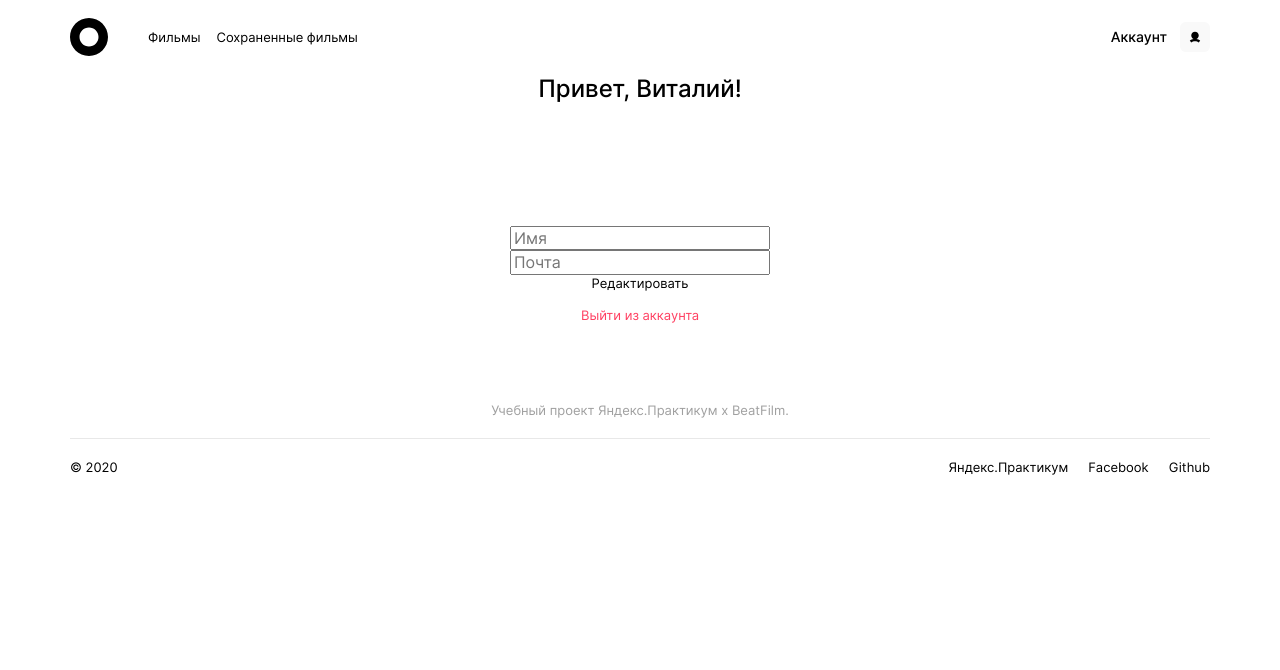
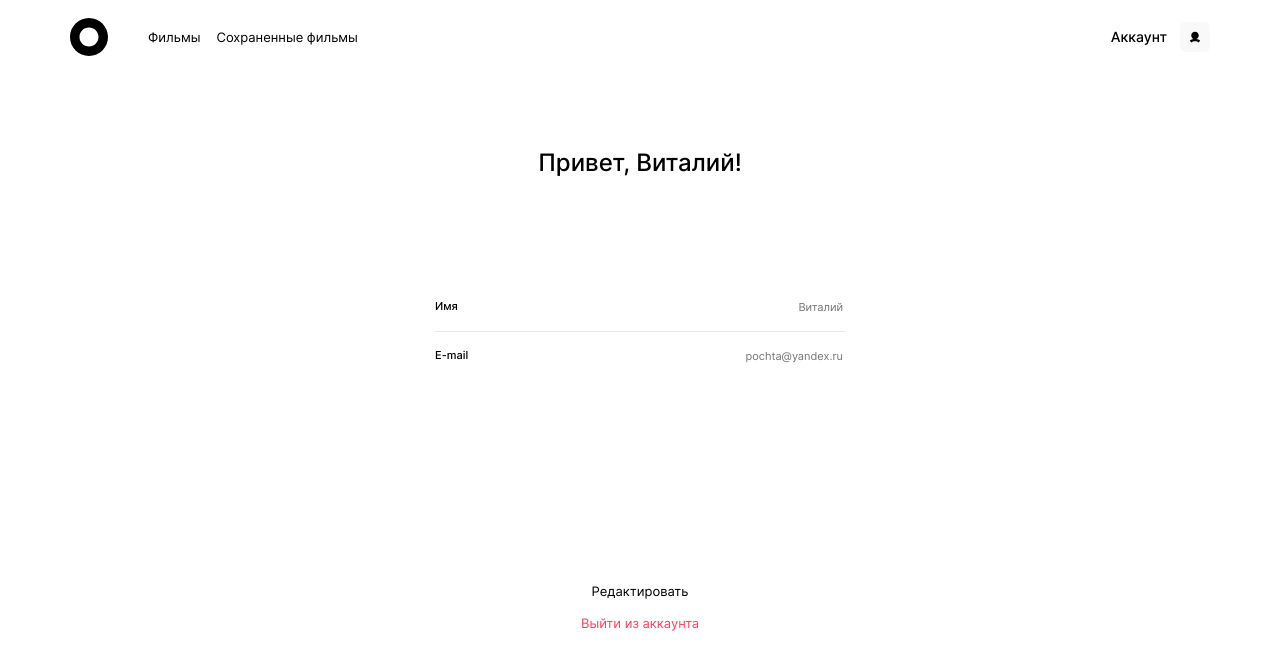
Before and after one commit to alinasemm/movies-explorer-frontend, a React (Create React App) app: page /profile in a window 1280 px wide. Shown: the top 670 px of the page. Built offline with nearby package versions, Linux system fonts and the light colour scheme.

Commit message:
Сделала верстку страницы Profile для 1280px

```diff
--- a/src/App.js
+++ b/src/App.js
@@ -8,12 +8,12 @@ import Footer from './components/Footer/Footer';
 import Profile from './components/Profile/Profile';
 import PageNotFound from './components/PageNotFound/PageNotFound';
 
-function PageWrapper ({ children }) {
+function PageWrapper ({ children, withHeader = true, withFooter = true }) {
   return (
     <>
-      <Header />
+      {withHeader && <Header />}
       {children}
-      <Footer />
+      {withFooter && <Footer />}
     </>
   )
 }
@@ -39,7 +39,7 @@ function App() {
             </PageWrapper>
           </Route>
           <Route exact path="/profile">
-            <PageWrapper>
+            <PageWrapper withFooter={false}>
               <Profile />
             </PageWrapper>
           </Route>
--- a/src/components/Profile/Profile.css
+++ b/src/components/Profile/Profile.css
@@ -10,12 +10,30 @@
   font-size: 24px;
   line-height: 29px;
   margin: 0;
+  margin-top: 74px;
   margin-bottom: 123px;
 }
 
 .profile__form {
+  min-width: 410px;
   display: flex;
   flex-direction: column;
+  margin-bottom: 220px;
+}
+
+.profile__labels {
+  display: flex;
+  justify-content: space-between;
+  border: 0;
+  font-style: normal;
+  font-weight: 500;
+  font-size: 11px;
+  line-height: 13px;
+}
+
+.profile__input {
+  text-align: end;
+  border: 0;
 }
 
 .profile__buttons {
@@ -25,11 +43,28 @@
   border: 0;
   background: transparent;
   padding: 0;
+}
+
+.profile__button {
   font-size: 13px;
   line-height: 16px;
+  cursor: pointer;
 }
 
-.profile__button-exit {
+.profile__button_exit {
   margin-top: 16px;
   color: #FF4062;
 }
+
+.profile__labels:first-child {
+  border-bottom: 1px solid #E8E8E8;
+  padding-bottom: 16px;
+}
+
+.profile__labels:last-child {
+  padding-top: 17px;
+}
+
+.profile__button:hover {
+  opacity: 0.6;
+}
--- a/src/components/Profile/Profile.js
+++ b/src/components/Profile/Profile.js
@@ -5,13 +5,23 @@ function Profile() {
     <div className='profile'>
       <h2 className='profile__name'>Привет, Виталий!</h2>
       <form className='profile__form'>
-        <input className='profile__input-name' name='name' placeholder='Имя'/>
-        <input className='profile__input-email' name='email' placeholder='Почта'/>
-        <div className='profile__buttons'>
-          <span className='profile__button-edit'>Редактировать</span>
-          <span className='profile__button-exit'>Выйти из аккаунта</span>
+        <div className='profile__labels'>
+          <label>
+            Имя
+          </label>
+          <input className='profile__input' name='name' placeholder='Виталий'/>
+        </div>
+        <div className='profile__labels'>
+          <label>
+            E-mail
+          </label>
+          <input className='profile__input' name='email' placeholder='pochta@yandex.ru' type='email'/>
         </div>
       </form>
+      <div className='profile__buttons'>
+        <span className='profile__button'>Редактировать</span>
+        <span className='profile__button profile__button_exit'>Выйти из аккаунта</span>
+      </div>
     </div>
   );
 }
```
